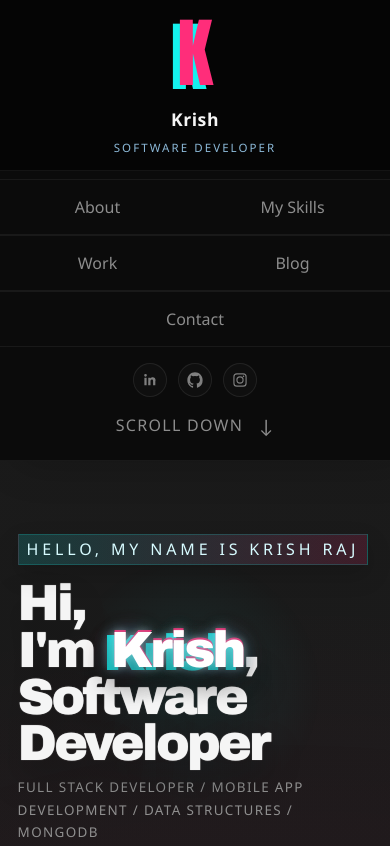
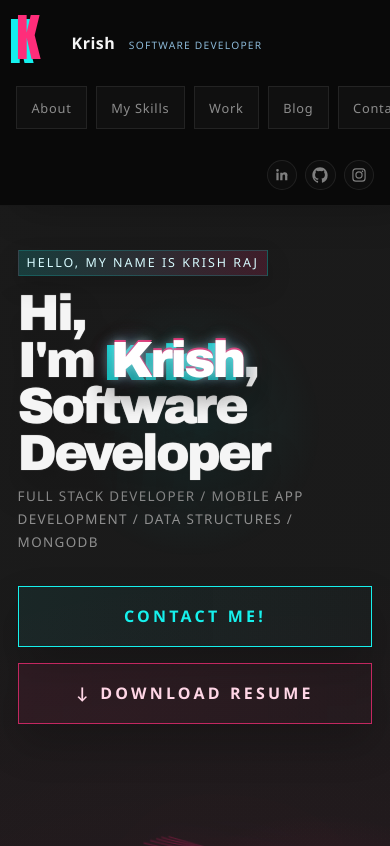
Before and after one commit to 06krish/EZ-legit, a React (Vite) app in the folder Portfolio_Krish/: page / in a window 390 px wide. Shown: the top 846 px of the page. Built offline with nearby package versions, Linux system fonts and the light colour scheme.

Commit message:
Improve mobile sidebar layout

```diff
--- a/Portfolio_Krish/src/App.css
+++ b/Portfolio_Krish/src/App.css
@@ -1208,42 +1208,106 @@
   }
 
   .sidebar {
-    position: relative;
+    position: sticky;
+    top: 0;
+    z-index: 30;
+    display: grid;
+    grid-template-columns: minmax(0, 1fr) auto;
+    align-items: center;
     min-height: auto;
     height: auto;
     border-right: 0;
     border-bottom: 1px solid rgba(255, 255, 255, 0.06);
+    background: rgba(9, 9, 9, 0.94);
+    backdrop-filter: blur(18px);
   }
 
   .brand-panel {
-    padding: 1.2rem 1rem 1rem;
+    padding: 0.95rem 1rem;
+    display: flex;
+    align-items: center;
+    gap: 0.85rem;
+    text-align: left;
+    box-shadow: none;
+    background: transparent;
+  }
+
+  .brand-mark {
+    width: 42px;
+    height: 56px;
+    margin: 0;
+    font-size: 3.2rem;
+  }
+
+  .brand-panel h1 {
+    font-size: 1rem;
+  }
+
+  .brand-panel p {
+    margin-top: 0.25rem;
+    font-size: 0.64rem;
+    letter-spacing: 0.12em;
   }
 
   .sidebar-nav {
+    grid-column: 1 / -1;
     flex-direction: row;
-    flex-wrap: wrap;
-    justify-content: center;
+    flex-wrap: nowrap;
+    justify-content: flex-start;
+    gap: 0.55rem;
+    margin: 0;
+    padding: 0 1rem 0.95rem;
+    overflow-x: auto;
+    scrollbar-width: none;
+  }
+
+  .sidebar-nav::-webkit-scrollbar {
+    display: none;
   }
 
   .sidebar-nav a {
-    flex: 1 1 40%;
-    border-bottom: 1px solid rgba(255, 255, 255, 0.06);
-    padding: 1rem 0.75rem;
+    flex: 0 0 auto;
+    border: 1px solid rgba(255, 255, 255, 0.08);
+    border-bottom: 1px solid rgba(255, 255, 255, 0.08);
+    padding: 0.72rem 0.9rem;
+    background: rgba(255, 255, 255, 0.03);
+    font-size: 0.8rem;
+    letter-spacing: 0.06em;
   }
 
   .sidebar-footer {
-    gap: 1rem;
-    padding-bottom: 1.4rem;
+    justify-self: end;
+    padding: 0.95rem 1rem 0.95rem 0;
+    gap: 0;
   }
 
   .scroll-indicator {
-    writing-mode: initial;
-    text-transform: uppercase;
+    display: none;
+  }
+
+  .socials {
+    gap: 0.5rem;
+  }
+
+  .socials a {
+    width: 1.9rem;
+    height: 1.9rem;
   }
 
   .hero-stage {
     min-height: auto;
-    padding: 2.4rem 1.1rem;
+    grid-template-columns: 1fr;
+    gap: 1.4rem;
+    padding: 2.3rem 1.1rem 2.8rem;
+  }
+
+  .hero-copy {
+    padding-block: 0.4rem 0;
+  }
+
+  .eyebrow {
+    font-size: 0.78rem;
+    letter-spacing: 0.16em;
   }
 
   .skills-section {
@@ -1275,7 +1339,8 @@
   }
 
   .hero-art {
-    margin-top: 0.5rem;
+    min-height: 280px;
+    margin-top: 0.25rem;
   }
 
   .hero-copy h2 {
@@ -1298,6 +1363,14 @@
     align-items: stretch;
   }
 
+  .section-intro,
+  .about-point-copy,
+  .about-stat-label,
+  .featured-work-copy,
+  .work-card-copy {
+    line-height: 1.7;
+  }
+
   .code-top,
   .code-top-secondary,
   .code-title,
```
